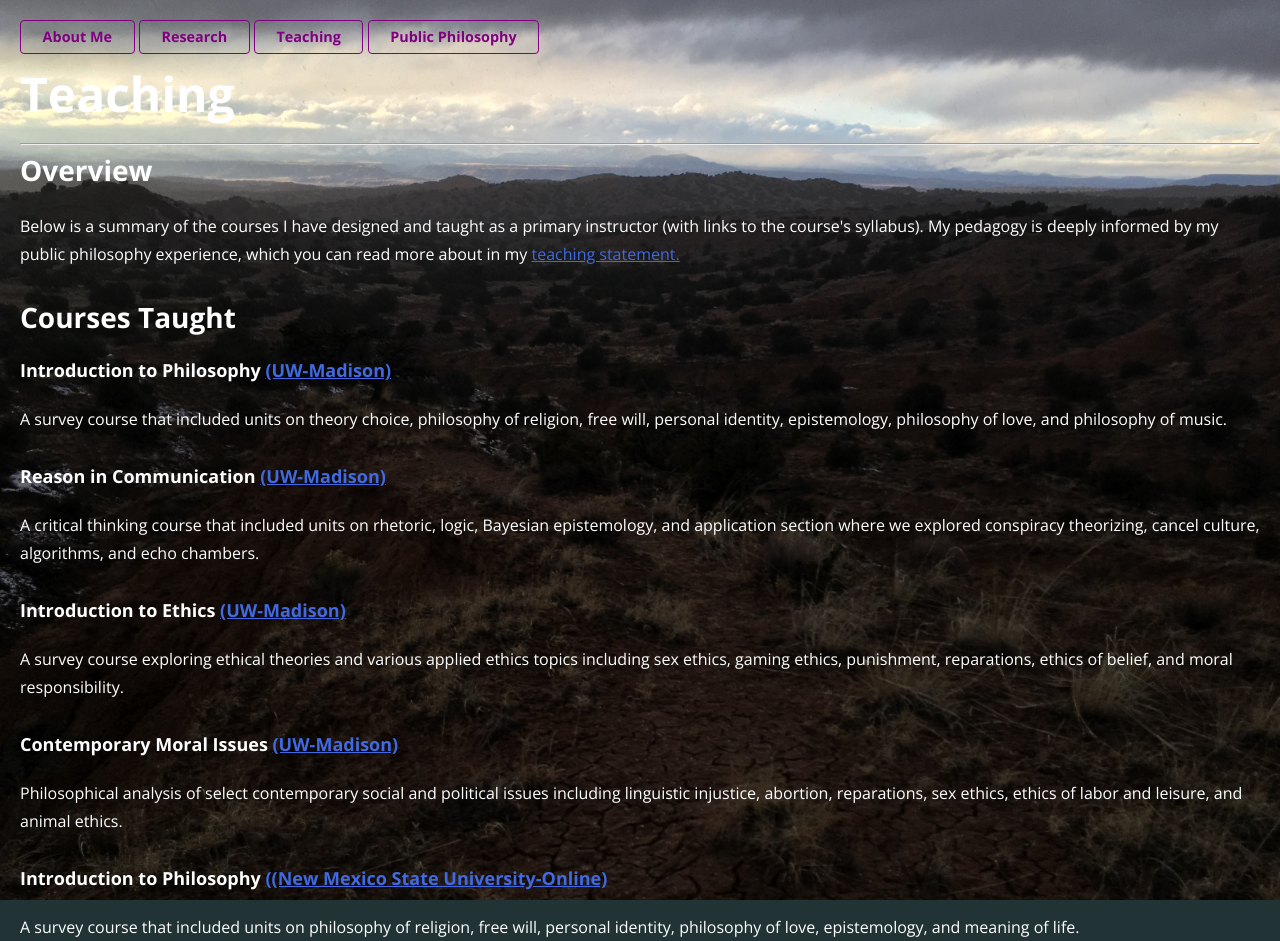
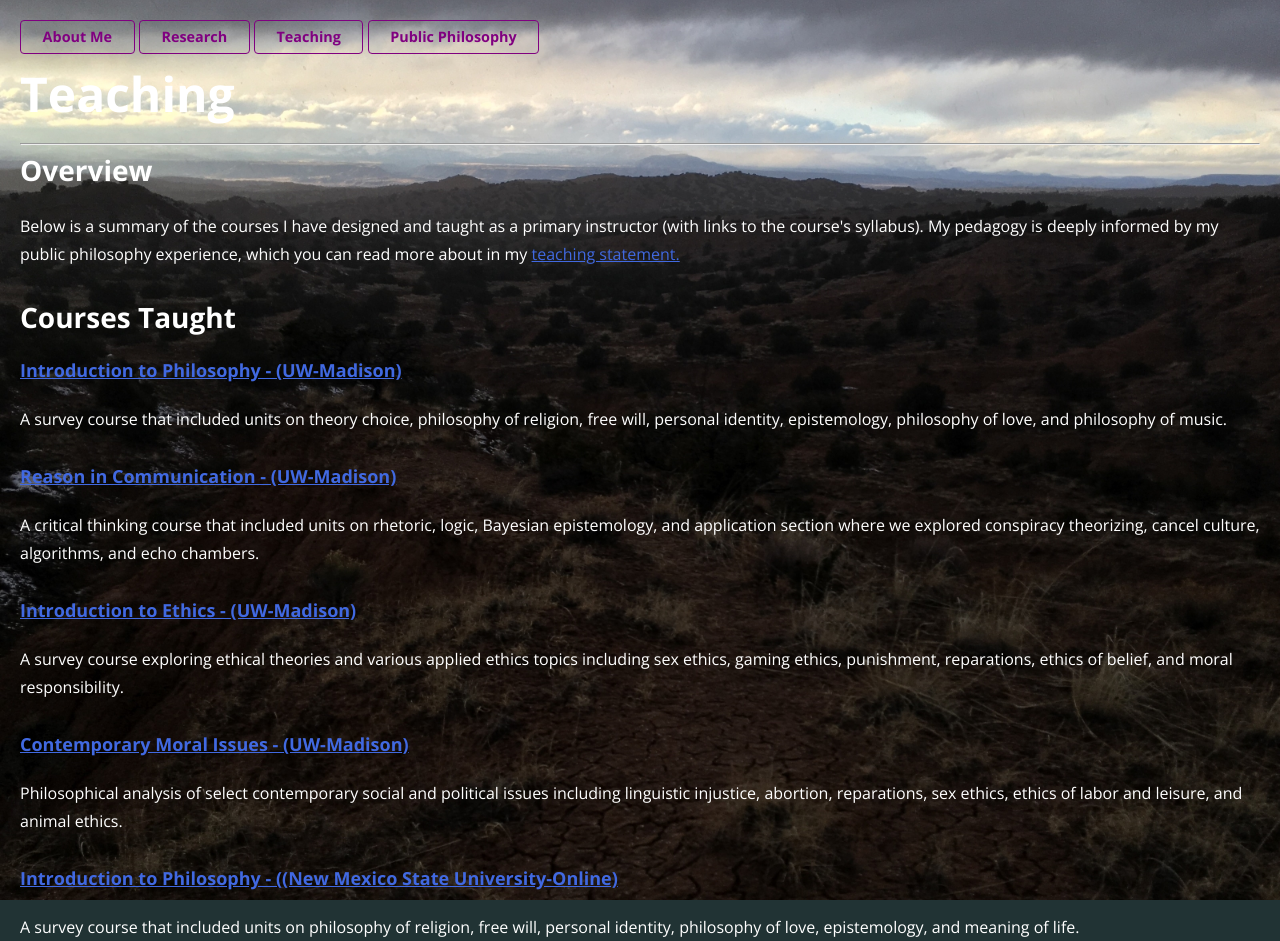
Before and after one commit to kdeaven/kdeaven.github.io, a Jekyll site: the page built from teaching/index.html, in a window 1280 px wide. Built offline with Jekyll 4.4.1, drawn with Linux system fonts in a browser that asks for light colours.

Commit message:
change links for the missus

```diff
--- a/_config.yml
+++ b/_config.yml
@@ -2,7 +2,7 @@
 title: Katie Deaven
 
 # Description of your website. This is used for social sharing.
-description:  The beautiful website of artist, poet, craftsperson, cyclist, and avid juggler, Uni Kravitz.
+description: The beautiful website of artist, poet, craftsperson, cyclist, and avid juggler, Uni Kravitz.
 
 # A brief blurb about yourself
 content: I am a Ph.D. student at the University of Wisconsin-Madison. My areas of specialization are philosophy of science and philosophy of biology, with areas of concentration in epistemology, metaphysics, ethics, and public philosophy. My research focuses on the explanatory and ontological puzzles concerning evolvability, a disposition for populations to evolve in various ways. In my dissertation, I defend a metaphysically robust account of evolvability that allows evolutionary biologists and philosophers to make counterfactual claims about how a population might have evolved differently.
@@ -25,33 +25,33 @@ professional:
     url: /mpp/
 
 research:
-    title: Research
-    overview_content: My main research interests are in philosophy of science and philosophy of biology. My dissertation focuses on the explanatory and ontological puzzles concerning evolvability, a disposition for populations to evolve in various ways. I defend a metaphysically robust account of evolvability that allows evolutionary biologists and philosophers to make counterfactual claims about how a population might have evolved differently. My other research projects also use case studies in evolutionary biology as a way of making progress in more general disputes in philosophy of science.
-    review_content:
-      title: Relative Significance Controversies in Evolutionary Biology
-      content: Scientists engage in relative significance controversies when they investigate the importance of a cause in producing a phenomenon of interest. Some philosophers have questioned the epistemic value of engaging in these controversies. In this paper, I present a taxonomy outlining the conditions under which questions of causal importance may arise. I then show how engaging in these different kinds of controversies may inform scientists’ research. Using the historical examples of the neutralist-selectionist controversy in molecular evolution and the group selection controversy, I illustrate how these controversies help scientists form predictions about new instances of the phenomenon of interest, refine our understanding of causes of the phenomenon of interest, and improve explanations that postulate causal structures.
-    progress_content:
-      title: Reference Class Choice and the Evolution of Senescence
-      content: Researchers working on the evolution of senescence have recently responded to classical theorists, arguing that senescence is not, in fact, inevitable. Rather than responding to these theories, I argue these contemporary scholars are merely employing a different reference class, In what follows, I explore how the problem of reference class choice arises in controversies in evolutionary biology. Then, I describe different approaches to justifying choice in reference class. Finally, I explore how the problem of reference class has hindered research on the evolution of senescence and suggest some ways in which progress may be made.
+  title: Research
+  overview_content: My main research interests are in philosophy of science and philosophy of biology. My dissertation focuses on the explanatory and ontological puzzles concerning evolvability, a disposition for populations to evolve in various ways. I defend a metaphysically robust account of evolvability that allows evolutionary biologists and philosophers to make counterfactual claims about how a population might have evolved differently. My other research projects also use case studies in evolutionary biology as a way of making progress in more general disputes in philosophy of science.
+  review_content:
+    title: Relative Significance Controversies in Evolutionary Biology
+    content: Scientists engage in relative significance controversies when they investigate the importance of a cause in producing a phenomenon of interest. Some philosophers have questioned the epistemic value of engaging in these controversies. In this paper, I present a taxonomy outlining the conditions under which questions of causal importance may arise. I then show how engaging in these different kinds of controversies may inform scientists’ research. Using the historical examples of the neutralist-selectionist controversy in molecular evolution and the group selection controversy, I illustrate how these controversies help scientists form predictions about new instances of the phenomenon of interest, refine our understanding of causes of the phenomenon of interest, and improve explanations that postulate causal structures.
+  progress_content:
+    title: Reference Class Choice and the Evolution of Senescence
+    content: Researchers working on the evolution of senescence have recently responded to classical theorists, arguing that senescence is not, in fact, inevitable. Rather than responding to these theories, I argue these contemporary scholars are merely employing a different reference class, In what follows, I explore how the problem of reference class choice arises in controversies in evolutionary biology. Then, I describe different approaches to justifying choice in reference class. Finally, I explore how the problem of reference class has hindered research on the evolution of senescence and suggest some ways in which progress may be made.
 
 teaching:
-    title: Teaching
-    overview_content: Below is a summary of the courses I have designed and taught as a primary instructor (with links to the course's syllabus). My pedagogy is deeply informed by my public philosophy experience, which you can read more about in my <a href="https://drive.google.com/file/d/1B75fyRiVOPkADPRzVjGZke3TADjqYS2A/view">teaching statement.</a>
-    courses_content:
-      - title: Introduction to Philosophy <a href="https://drive.google.com/file/d/1z3ojlQ2Zrp2FaFzwLnGMbfqgYRdBXlYX/view">(UW-Madison)</a>
-        content: A survey course that included units on theory choice, philosophy of religion, free will, personal identity, epistemology, philosophy of love, and philosophy of music.
-      - title: Reason in Communication <a href="https://drive.google.com/file/d/1l_r0YmCEdbB4O-P8HTJnFMIQauGtlrwi/view">(UW-Madison)</a>
-        content: A critical thinking course that included units on rhetoric, logic, Bayesian epistemology, and application section where we explored conspiracy theorizing, cancel culture, algorithms, and echo chambers.
-      - title: Introduction to Ethics <a href="https://drive.google.com/file/d/11ntaeQdnm-y1Q5ipjiIlKWE2z8Q8HMYm/view">(UW-Madison)</a>
-        content: A survey course exploring ethical theories and various applied ethics topics including sex ethics, gaming ethics, punishment, reparations, ethics of belief, and moral responsibility.
-      - title: Contemporary Moral Issues <a href="https://drive.google.com/file/d/1lHlYi3RKynjKKWjvFEpe7ttNQgRuSuzy/view">(UW-Madison)</a>
-        content: Philosophical analysis of select contemporary social and political issues including linguistic injustice, abortion, reparations, sex ethics, ethics of labor and leisure, and animal ethics.
-      - title: Introduction to Philosophy <a href="https://drive.google.com/file/d/1DStzAgkv4tzVJaI_n5B_dR4kYsqpzlEC/view">((New Mexico State University-Online)</a>
-        content: A survey course that included units on philosophy of religion, free will, personal identity, philosophy of love, epistemology, and meaning of life.
+  title: Teaching
+  overview_content: Below is a summary of the courses I have designed and taught as a primary instructor (with links to the course's syllabus). My pedagogy is deeply informed by my public philosophy experience, which you can read more about in my <a href="https://drive.google.com/file/d/1B75fyRiVOPkADPRzVjGZke3TADjqYS2A/view">teaching statement.</a>
+  courses_content:
+    - title: <a href="https://drive.google.com/file/d/1z3ojlQ2Zrp2FaFzwLnGMbfqgYRdBXlYX/view">Introduction to Philosophy - (UW-Madison)</a>
+      content: A survey course that included units on theory choice, philosophy of religion, free will, personal identity, epistemology, philosophy of love, and philosophy of music.
+    - title: <a href="https://drive.google.com/file/d/1l_r0YmCEdbB4O-P8HTJnFMIQauGtlrwi/view">Reason in Communication - (UW-Madison)</a>
+      content: A critical thinking course that included units on rhetoric, logic, Bayesian epistemology, and application section where we explored conspiracy theorizing, cancel culture, algorithms, and echo chambers.
+    - title: <a href="https://drive.google.com/file/d/11ntaeQdnm-y1Q5ipjiIlKWE2z8Q8HMYm/view">Introduction to Ethics - (UW-Madison)</a>
+      content: A survey course exploring ethical theories and various applied ethics topics including sex ethics, gaming ethics, punishment, reparations, ethics of belief, and moral responsibility.
+    - title: <a href="https://drive.google.com/file/d/1lHlYi3RKynjKKWjvFEpe7ttNQgRuSuzy/view">Contemporary Moral Issues - (UW-Madison)</a>
+      content: Philosophical analysis of select contemporary social and political issues including linguistic injustice, abortion, reparations, sex ethics, ethics of labor and leisure, and animal ethics.
+    - title: <a href="https://drive.google.com/file/d/1DStzAgkv4tzVJaI_n5B_dR4kYsqpzlEC/view">Introduction to Philosophy - ((New Mexico State University-Online)</a>
+      content: A survey course that included units on philosophy of religion, free will, personal identity, philosophy of love, epistemology, and meaning of life.
 mpp:
-    title: Public Philosophy
-    the_kids_content:
-    facilitator_content:
+  title: Public Philosophy
+  the_kids_content:
+  facilitator_content:
 
 # General settings
 # url: http://brianmaierjr.github.com/uni
```
